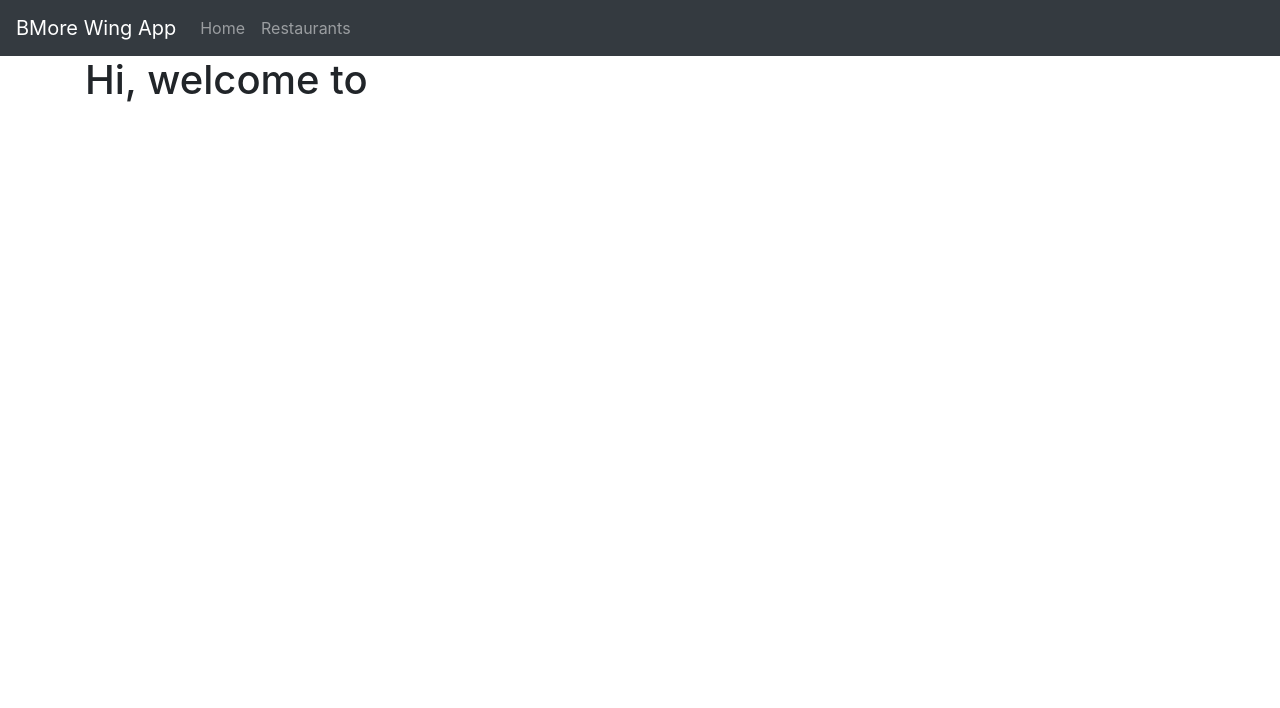
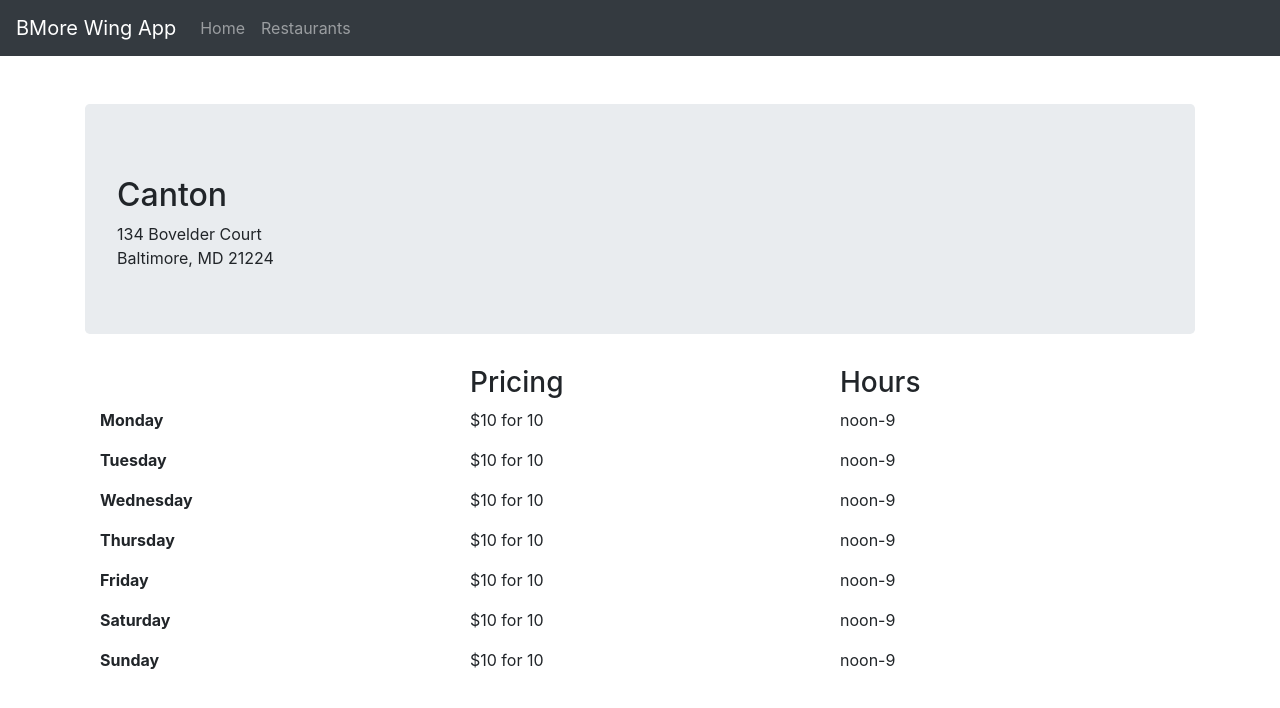
Before and after one commit to colinstevens06/baltimore-hot-wings, a React (Create React App) app in the folder client/: page /restaurants/1 in a window 1280 px wide. Shown: the top 708 px of the page. Built offline with nearby package versions, Linux system fonts and the light colour scheme; no server answers.

Commit message:
basic layout for restaurant page done

```diff
--- /dev/null
+++ b/client/src/components/Hero-Individual/index.js
@@ -0,0 +1,22 @@
+import React from "react";
+
+// BOOTSTRAP
+import Jumbotron from 'react-bootstrap/Jumbotron'
+
+function IndividualHero(props) {
+
+  return (
+    <div>
+
+      <Jumbotron className="mt-5">
+        <h1>{props.name}</h1>
+        <h2>Canton</h2>
+        <div className="address-line">134 Bovelder Court</div>
+        <div className="address-line">Baltimore, MD 21224</div>
+      </Jumbotron>
+
+    </div>
+  )
+}
+
+export default IndividualHero
--- /dev/null
+++ b/client/src/components/Table-Individual/index.js
@@ -0,0 +1,106 @@
+import React from 'react'
+
+import Container from 'react-bootstrap/Container'
+import Row from 'react-bootstrap/Row'
+import Col from 'react-bootstrap/Col'
+
+function StoreInfo() {
+
+
+  return (
+    <div>
+      <Container>
+        <Row>
+          <Col></Col>
+          <Col>
+            <h3>Pricing</h3>
+          </Col>
+          <Col>
+            <h3>Hours</h3>
+          </Col>
+        </Row >
+
+        <Row>
+          <Col>
+            <p><strong>Monday</strong></p>
+          </Col>
+          <Col>
+            <p>$10 for 10</p>
+          </Col>
+          <Col>
+            <p>noon-9</p>
+          </Col>
+        </Row>
+        <Row>
+          <Col>
+            <p><strong>Tuesday</strong></p>
+          </Col>
+          <Col>
+            <p>$10 for 10</p>
+          </Col>
+          <Col>
+            <p>noon-9</p>
+          </Col>
+        </Row>
+        <Row>
+          <Col>
+            <p><strong>Wednesday</strong></p>
+          </Col>
+          <Col>
+            <p>$10 for 10</p>
+          </Col>
+          <Col>
+            <p>noon-9</p>
+          </Col>
+        </Row>
+        <Row>
+          <Col>
+            <p><strong>Thursday</strong></p>
+          </Col>
+          <Col>
+            <p>$10 for 10</p>
+          </Col>
+          <Col>
+            <p>noon-9</p>
+          </Col>
+        </Row>
+        <Row>
+          <Col>
+            <p><strong>Friday</strong></p>
+          </Col>
+          <Col>
+            <p>$10 for 10</p>
+          </Col>
+          <Col>
+            <p>noon-9</p>
+          </Col>
+        </Row>
+        <Row>
+          <Col>
+            <p><strong>Saturday</strong></p>
+          </Col>
+          <Col>
+            <p>$10 for 10</p>
+          </Col>
+          <Col>
+            <p>noon-9</p>
+          </Col>
+        </Row>
+        <Row>
+          <Col>
+            <p><strong>Sunday</strong></p>
+          </Col>
+          <Col>
+            <p>$10 for 10</p>
+          </Col>
+          <Col>
+            <p>noon-9</p>
+          </Col>
+        </Row>
+
+      </Container>
+    </div >
+  )
+}
+
+export default StoreInfo
--- a/client/src/pages/Individual.js
+++ b/client/src/pages/Individual.js
@@ -4,23 +4,37 @@
 
 // layout features
 import Container from 'react-bootstrap/Container';
+import IndividualHero from "../components/Hero-Individual/index.js";
+import StoreInfo from "../components/Table-Individual"
 
-function IndividualPage(props) {
+function IndividualPage() {
 
-  const [restaurant, setRestaurant] = useState({})
+  const [restaurant, setRestaurant] = useState([])
+  // const [restaurants, setRestaurants] = useState([])
 
+  // getting the id from the URL
   const { id } = useParams()
+
+  // useing that ID to set the state for the retaurant's information
   useEffect(() => {
     API.getRestaurant(id)
       .then(res => setRestaurant(res.data))
       .catch(err => console.log(err))
+    console.log(restaurant)
   }, [])
 
   return (
     <div>
       <Container>
-        <h1>Hi, welcome to {restaurant.name}</h1>
-        {console.log(restaurant)}
+        <IndividualHero
+          name={restaurant.name}
+          id={restaurant._id}
+        // wings={restaurant.wings[0].price}
+        // city={restaurant.location.city.name}
+
+        />
+        <StoreInfo />
+
 
       </Container>
     </div>
```
Also changed, not shown: client/src/components/Hero-Individual/style.css (added), client/src/components/Table-Individual/style.css (added), client/src/logo.svg (deleted).
